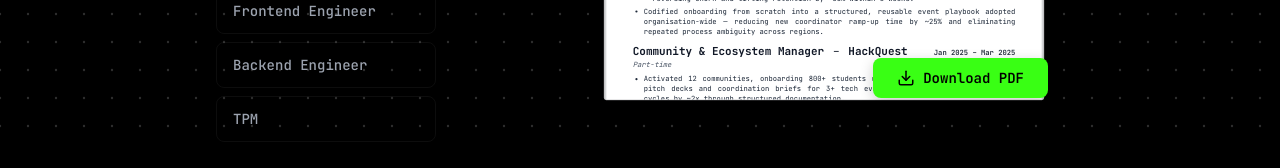
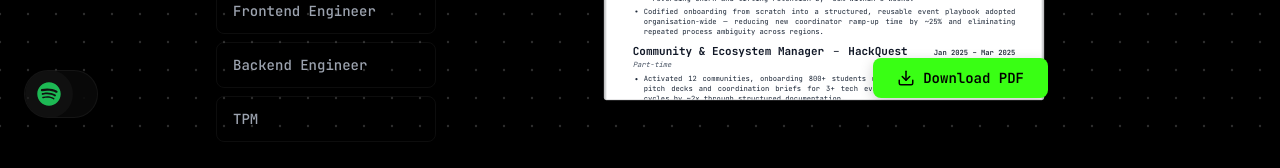
Before and after one commit to ishankumax/portfolio, a React (Vite) app: page /resume in a window 1280 px wide. Shown: the part 658-826 px from the top of the page. Built offline with nearby package versions, Linux system fonts and the light colour scheme; no server answers; the database is empty.

Commit message:
feat: mount SpotifyPlayer globally in App.jsx

```diff
--- a/src/App.jsx
+++ b/src/App.jsx
@@ -27,6 +27,7 @@ const ShortLinkRedirect = React.lazy(() => import('./components/ShortLinkRedirec
 const ResumePage = React.lazy(() => import('./components/ResumePage'))
 
 import ResumeButton from './components/ui/ResumeButton'
+import SpotifyPlayer from './components/ui/SpotifyPlayer'
 
 // Monospace page-level loader matching portfolio styling
 function PageLoader() {
@@ -54,6 +55,7 @@ function AppInner() {
 
         {/* Global Action Buttons */}
         <ResumeButton />
+        <SpotifyPlayer />
 
         {/* Global Sidebars */}
         <ProjectSidebar />
```
